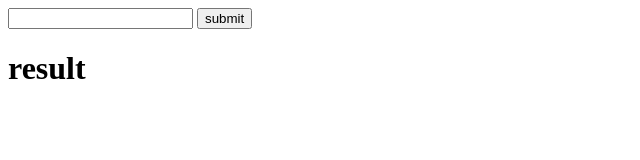
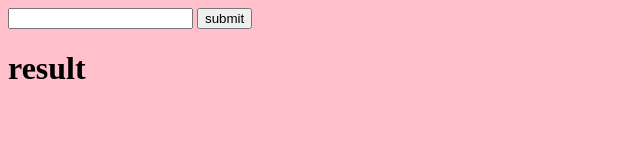
Before and after one commit to sybilwish/fibonassi, a plain HTML site: page index.html in a window 1280 px wide. Shown: the whole page, without its empty margins (0-640 px from the left). Drawn offline with nearby package versions, Linux system fonts and the light colour scheme.

Commit message:
change to pink

```diff
--- a/index.html
+++ b/index.html
@@ -3,6 +3,11 @@
   <head>
     <meta charset="UTF-8">
     <title>Document</title>
+    <style>
+      body{
+        background-color: pink;
+      }
+    </style>
   </head>
   <body>
 
```
